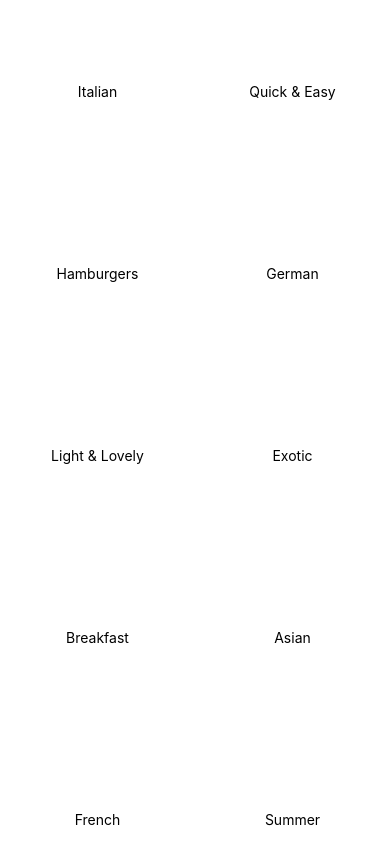
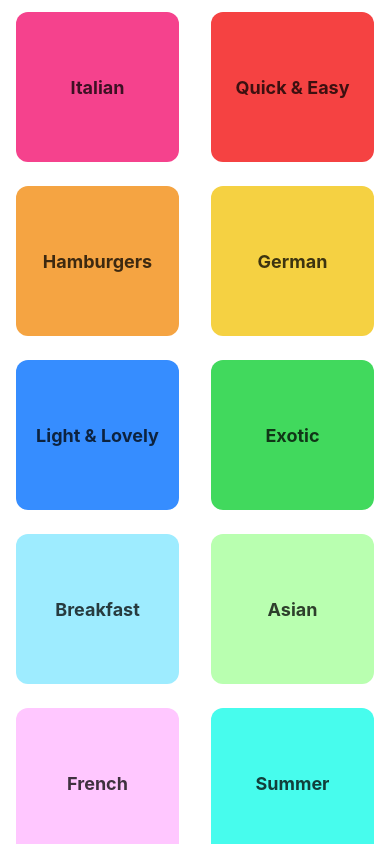
Before and after one commit to Shiva-Sankar-V/Meals, a React Native app: screen / in a window 390 px wide. Built offline with nearby package versions, Linux system fonts and the light colour scheme.

Commit message:
grid style

```diff
--- a/components/CategoryGridTile.js
+++ b/components/CategoryGridTile.js
@@ -1,11 +1,17 @@
-import { StyleSheet, Text, View, Pressable } from "react-native";
+import { StyleSheet, Text, View, Pressable, Platform } from "react-native";
 
 const CategoryGridTile = (props) => {
   return (
-    <View style={styles.gridItem}>
-      <Pressable style={styles.button}>
+    <View style={[styles.gridItem, { backgroundColor: props.color }]}>
+      <Pressable
+        android_ripple={{ color: "#ccc" }}
+        style={(pressed) => [
+          styles.button,
+          pressed ? styles.buttonPressed : null,
+        ]}
+      >
         <View style={styles.innerContainer}>
-          <Text>{props.title}</Text>
+          <Text style={styles.title}>{props.title}</Text>
         </View>
       </Pressable>
     </View>
@@ -17,13 +23,26 @@ export default CategoryGridTile;
 const styles = StyleSheet.create({
   gridItem: {
     flex: 1,
-    margin: 16,
+    marginHorizontal: 16,
+    marginVertical: 12,
     height: 150,
-    borderRadius: 8,
+    borderwidth: 5,
+    borderColor: "red",
+    borderRadius: 12,
     elevation: 4,
+    overflow: Platform.OS === "android" ? "hidden" : "visible", //to make sure android ripple effect not go beyond margin and shadow visible in ios
+
+    // backgroundColor:'white',    //shadow effect for ios
+    // shadowColor: "black",
+    // shadowOpacity: 0.25,
+    // shadowOffset: { width: 0, height: 2 },
+    // shadowRadius: 8,
   },
   button: {
     flex: 1,
+  },
+  buttonPressed: {
+    opacity: 0.75,
   },
   innerContainer: {
     flex: 1,
@@ -31,4 +50,9 @@ const styles = StyleSheet.create({
     justifyContent: "center",
     alignItems: "center",
   },
+
+  title: {
+    fontWeight: "bold",
+    fontSize: 18,
+  },
 });
```
